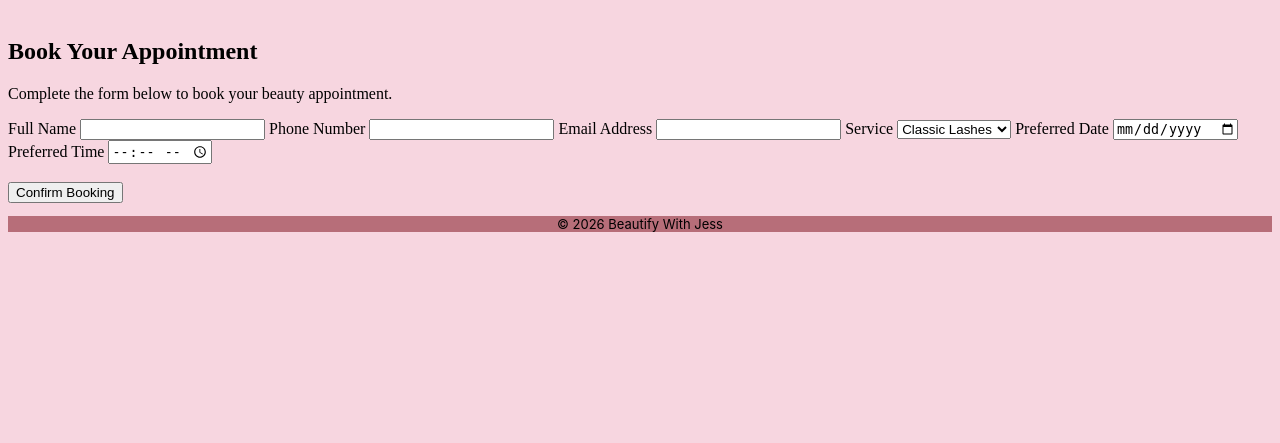
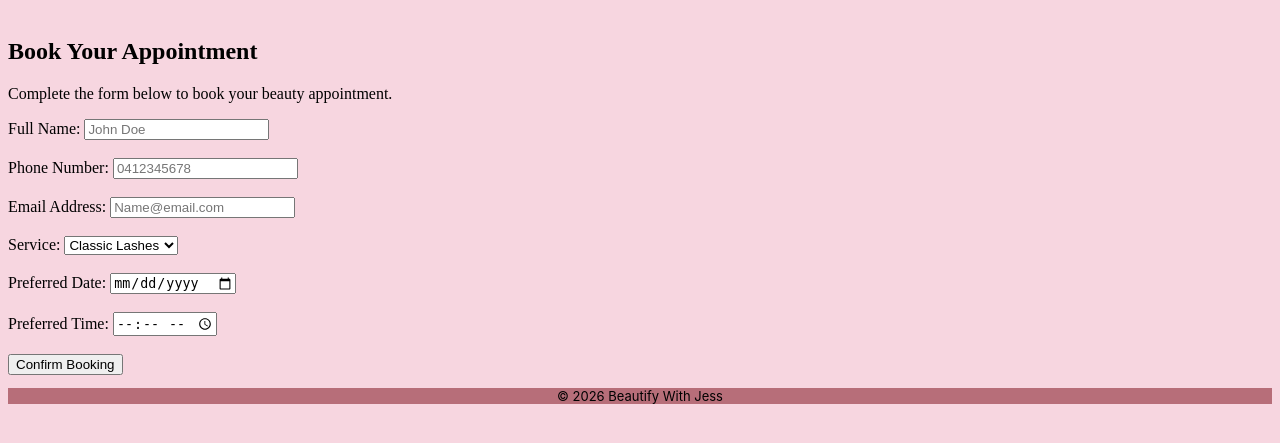
Before and after one commit to RagedPlague/my-flask-app, a Flask app: page /booking in a window 1280 px wide. Shown: the part 54-497 px from the top of the page. Run offline with Flask 3, Linux system fonts and the light colour scheme.

Commit message:
Added API and booking validation with slight code cleanup

```diff
--- a/app.py
+++ b/app.py
@@ -17,6 +17,7 @@ services = {
     "Makeup": 90
 }
 
+
 # Create the ENQUIRIES database and tables
 def init_db():
 
@@ -35,6 +36,7 @@ def init_db():
     """)
     conn.commit()
     conn.close()
+
 
 # Saves an enquiry to the ENQUIRIES database
 @app.route('/submit', methods=['POST'])
@@ -69,6 +71,7 @@ def submit_enquiry():
     # without taking you to a seperate, blank webpage
     return render_template("contact.html", success="Thank you! Your enquiry has been received.")
 
+
 # Create the BOOKING database and tables
 def init_db():
 
@@ -90,6 +93,7 @@ def init_db():
     """)
     conn.commit()
     conn.close()
+
 
 # Saves a booking to the BOOKING database
 @app.route("/add_booking", methods=["POST"])
@@ -172,7 +176,6 @@ def gallery():
 # Booking Page
 @app.route("/booking")
 def booking():
-
     return render_template(
         "booking.html",
         services=services
@@ -226,6 +229,7 @@ def update_booking(booking_id):
     cursor.execute("""
         UPDATE bookings
         SET
+            -- Replaces [title] with the updated value (which uses '?' as a placeholder)
             customer_name = ?,
             phone = ?,
             email = ?,
--- a/templates/booking.html
+++ b/templates/booking.html
@@ -59,16 +59,16 @@
 
         <form action="/add_booking" method="POST">
 
-            <label for="customer_name">Full Name</label>
-            <input type="text" id="customer_name" name="customer_name" required>
+            <label for="customer_name">Full Name:</label>
+            <input type="text" id="customer_name" name="customer_name" placeholder="John Doe" required><br><br>
 
-            <label for="phone">Phone Number</label>
-            <input type="tel" id="phone" name="phone" required>
+            <label for="phone">Phone Number:</label>
+            <input type="tel" id="phone" name="phone" pattern="^04\d{8}$" placeholder="0412345678" maxlength="10" required><br><br>
 
-            <label for="email">Email Address</label>
-            <input type="email" id="email" name="email" required>
+            <label for="email">Email Address:</label>
+            <input type="email" id="email" name="email" placeholder="Name@email.com" required><br><br>
 
-            <label for="service">Service</label>
+            <label for="service">Service:</label>
 
             <select id="service" name="service" required>
 
@@ -83,12 +83,12 @@
 
                 {% endfor %}
 
-            </select>
+            </select><br><br>
 
-            <label for="booking_date">Preferred Date</label>
-            <input type="date" id="booking_date" name="booking_date" required>
+            <label for="booking_date">Preferred Date:</label>
+            <input type="date" id="booking_date" name="booking_date" required><br><br>
 
-            <label for="booking_time">Preferred Time</label>
+            <label for="booking_time">Preferred Time:</label>
             <input type="time" id="booking_time" name="booking_time" required>
             <br><br>
 
@@ -98,5 +98,21 @@
     <footer>
         <p>© 2026 Beautify With Jess</p>
     </footer>
+
+    <!-- THIS IS JAVASCRIPT AS HTML DOESNT KNOW WHAT TODAYS DATE IS -->
+    <script>
+
+        // Creates a Date object using today's date and time
+        const tomorrow = new Date();
+
+        // Changes the date to one day after today (tomorrow)
+        tomorrow.setDate(tomorrow.getDate() + 1);
+
+        // Finds the date input and sets the earliest selectable date
+        document.getElementById("booking_date").min =
+
+            // Converts the date into YYYY-MM-DD format and removes the time
+            tomorrow.toISOString().split("T")[0];
+    </script>
 </body>
 </html>
--- a/templates/contact.html
+++ b/templates/contact.html
@@ -26,6 +26,7 @@
             </ul>
         </nav>
     </header>
+    <br>
 
     <div class="contact_section">
 
@@ -76,6 +77,7 @@
             </details>
 
             <details>
+                <!-- GOOGLE MAPS API -->
                 <summary>Where is Jess located?</summary>
                 <iframe src="https://www.google.com/maps/embed?pb=!1m18!1m12!1m3!1d2452.0161627470375!2d144.62523267483527!3d-37.881867571958665!2m3!1f0!2f0!3f0!3m2!1i1024!2i768!4f13.1!3m3!1m2!1s0x6ad685411c7f1d3f%3A0xd86dfce29486c345!2s14%20Eliza%20Grove%2C%20Wyndham%20Vale%20VIC%203024!5e1!3m2!1sen!2sau!4v1785211269983!5m2!1sen!2sau" width="400" height="300" style="border:0;" allowfullscreen="" loading="lazy" referrerpolicy="strict-origin-when-cross-origin"
     width="600" height="450"> </iframe>
--- a/templates/index.html
+++ b/templates/index.html
@@ -29,7 +29,7 @@
     <section class="hero">
 
         <div class="hero_image">
-            <img src="{{ url_for('static', filename='placeholder.jpg') }}" alt="Beautify With Jess">
+            <img src="{{ url_for('static', filename='logo.jpg') }}" alt="Beautify With Jess">
         </div>
 
         <div class="hero_content">
@@ -53,7 +53,7 @@
 
         <div class="review_box">
 
-            <img src="{{ url_for('static', filename='placeholder.jpg') }}" alt="Customer">
+            <img src="{{ url_for('static', filename='pfp.jpg') }}" alt="Customer">
 
             <div>
                 <h2>Jane Doe</h2>
```
Also changed, not shown: templates/services.html (+4 -14 lines), static/logo.jpg (added), static/pfp.jpg (added).
